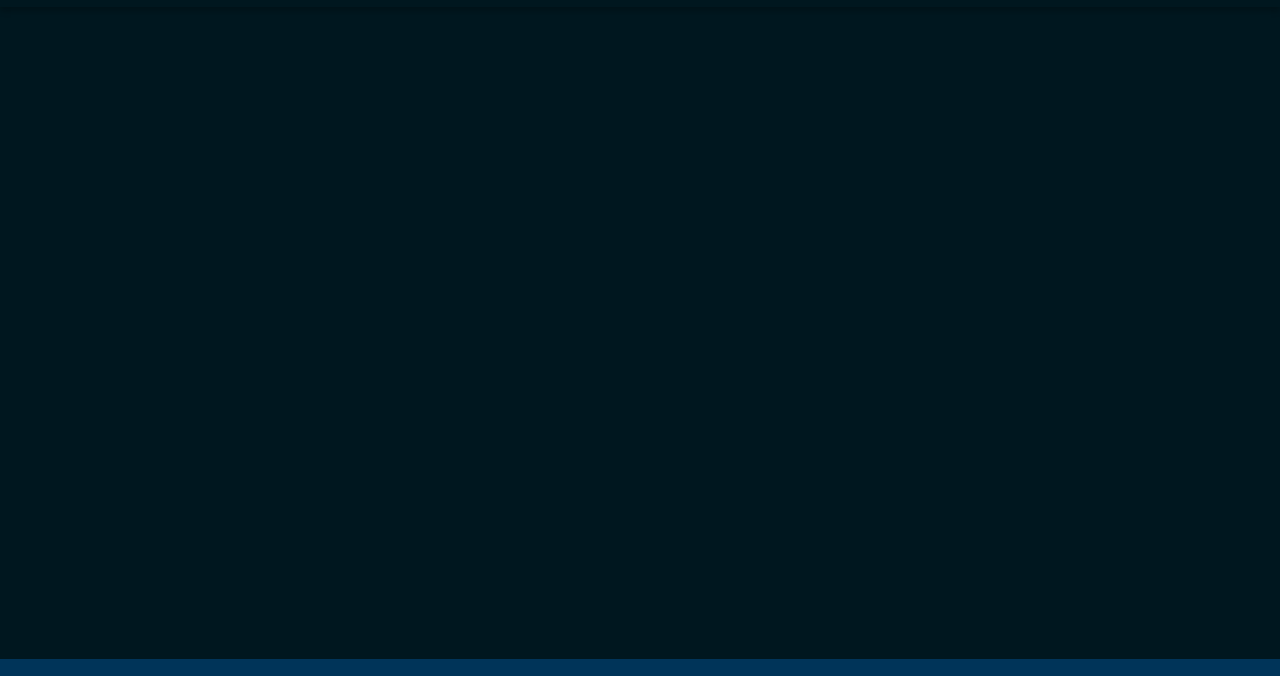
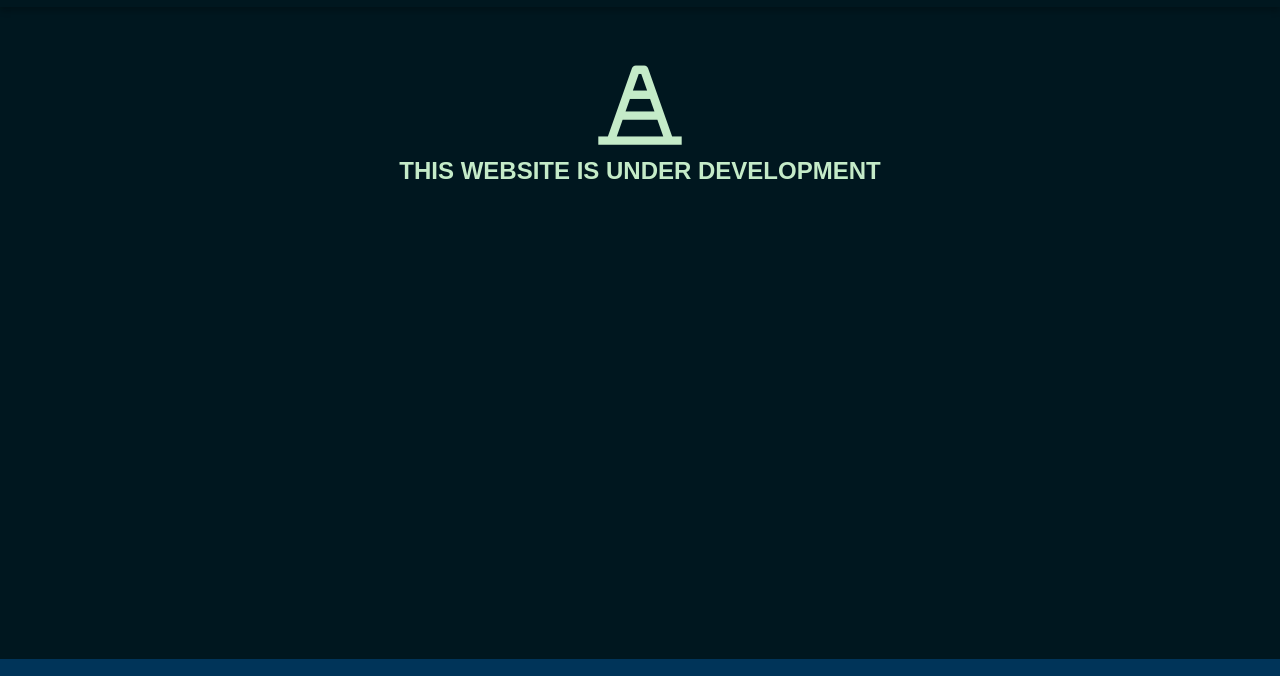
Before and after one commit to UjjawalSharma05/UjjawalSharma05.github.io, a plain HTML site: page index.html in a window 1280 px wide. Shown: the part 36-712 px from the top of the page. Drawn offline with nearby package versions, Linux system fonts and the light colour scheme.

Commit message:
WIP Addition
Added Work In Progress Text and Logo

```diff
--- a/index.html
+++ b/index.html
@@ -10,6 +10,7 @@
     <link href='https://unpkg.com/boxicons@2.1.4/css/boxicons.min.css' rel='stylesheet'>
     <script src="script.js"></script>
     <title>Ujjawal's Website</title>
+    <link rel="icon" type="image/x-icon" href="favicon.png">
 </head>
 <body>
     <header class="navigation-header">
@@ -32,6 +33,11 @@
         </div>
     </header>
 
+    <div class="title0">
+        <i class='bx bx-traffic-cone' style='color:#c4ebc8'  ></i>
+        <h1>THIS WEBSITE IS UNDER DEVELOPMENT</h1>
+
+    </div>
 
     <footer class="site-footer">
         <div class="footer-content">
--- a/styles.css
+++ b/styles.css
@@ -7,8 +7,29 @@
 body {
     font-family: 'Font Name', sans-serif;
     background-color: #00171f;
+
 }
 
+.title0 h1 {
+
+    font-size:24px;
+
+}
+
+.title0  {
+    color: #C4EBC8;
+    text-align: center;
+    vertical-align: middle;
+    padding-top: 50px;
+    padding-bottom: 50px;
+}
+
+.title0 i {
+
+    font-size:100px;
+
+
+}
 /* Style the navigation header */
 .navigation-header {
     background-color: #00171F;
```
Also changed, not shown: favicon.png (added).
